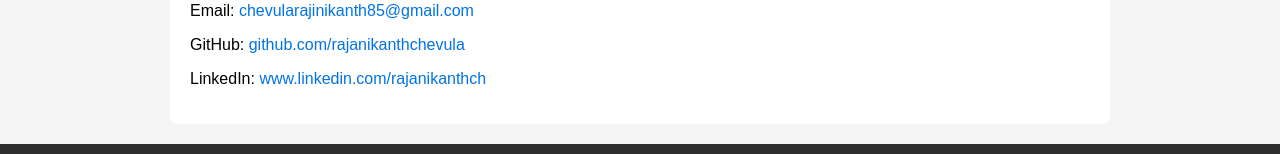
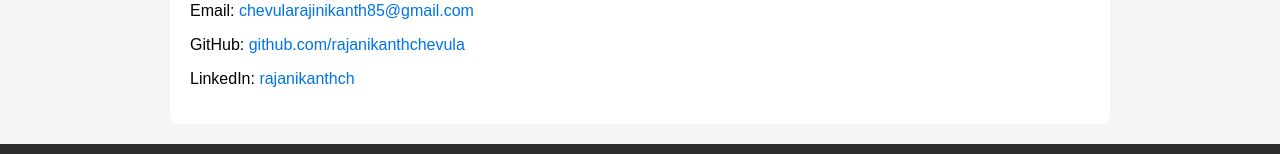
Before and after one commit to ChRajinikanth/RajanikanthChevula.github.io, a plain HTML site: page index.html in a window 1280 px wide. Shown: the part 1468-1622 px from the top of the page. Drawn offline with Linux system fonts and the light colour scheme.

Commit message:
Update index.html

```diff
--- a/index.html
+++ b/index.html
@@ -78,7 +78,7 @@
         <h2>Contact</h2>
         <p>Email: <a href="chevularajinikanth85@gmail.com">chevularajinikanth85@gmail.com</a></p>
         <p>GitHub: <a href="https://github.com/rajanikanthchevula" target="_blank">github.com/rajanikanthchevula</a></p>
-        <p>LinkedIn: <a href="www.linkedin.com/in/rajanikanth-c-8632911b8" target="_blank">www.linkedin.com/rajanikanthch</a></p>
+        <p>LinkedIn: <a href="https://www.linkedin.com/in/rajanikanth-c-8632911b8" target="_blank">rajanikanthch</a></p>
     </section>
 
     <footer>
```
